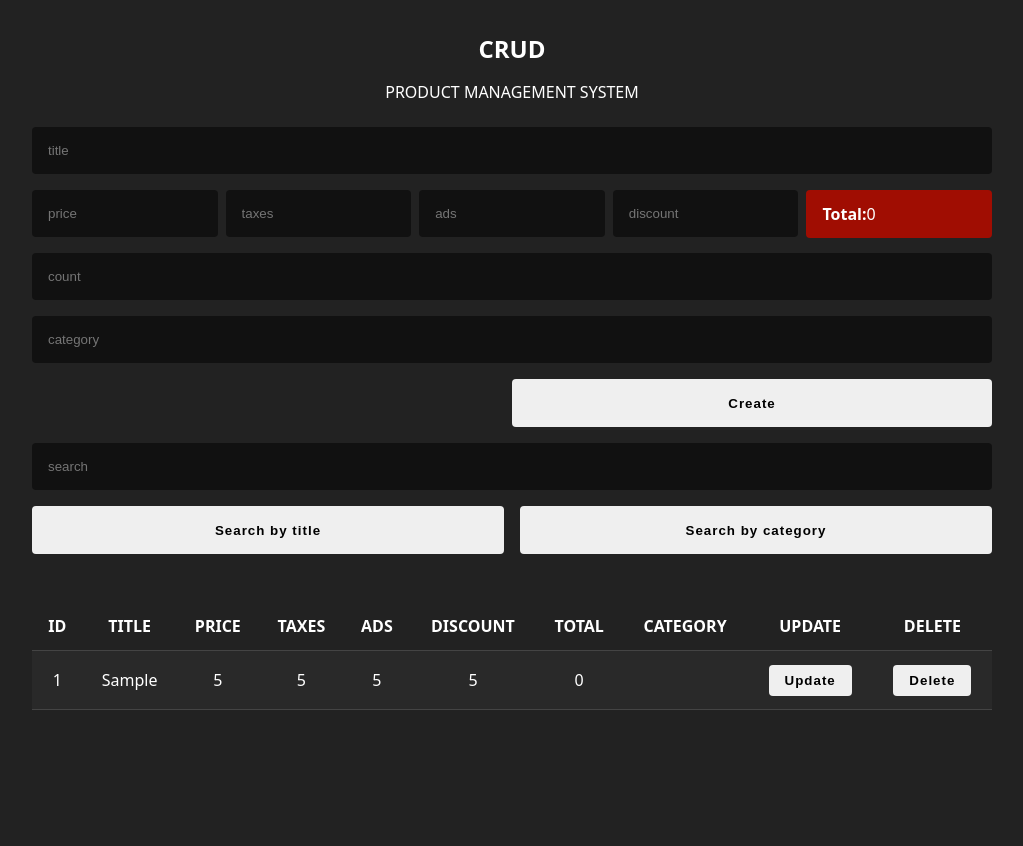
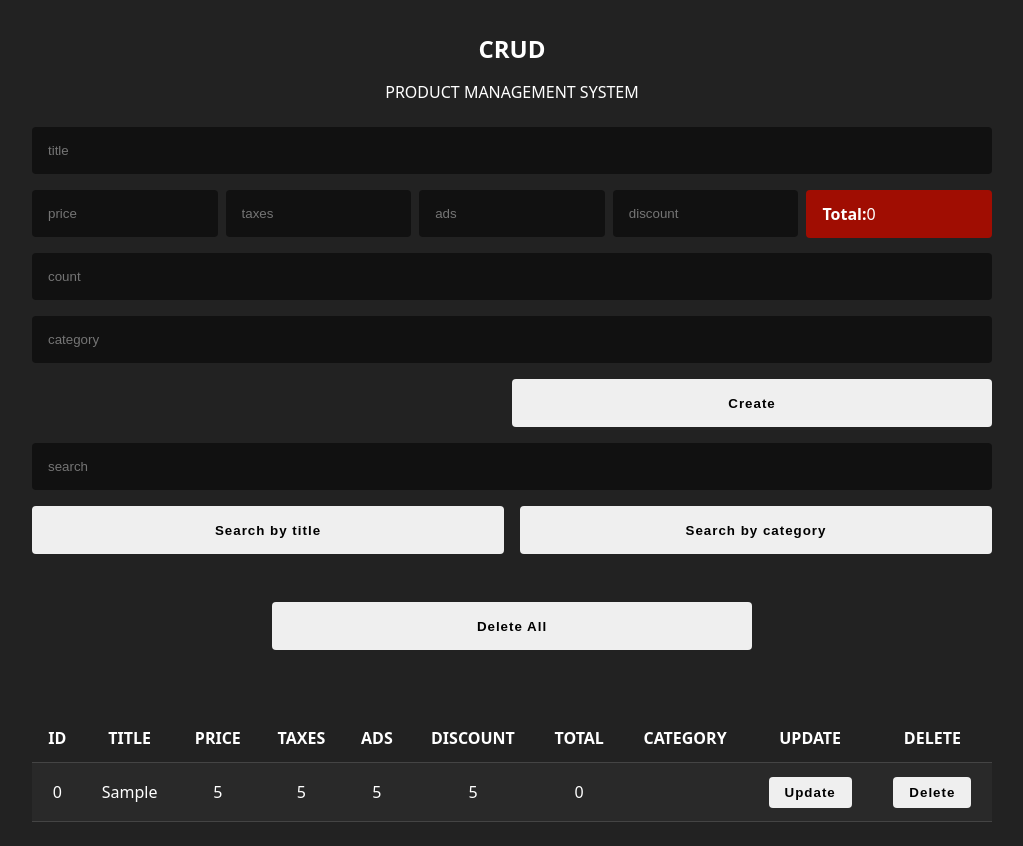
Before and after one commit to billalben/product-management-system-js, a plain HTML site: page index.html in a window 1280 px wide. Both pictures are taken after typing "Sample", "5", "5", "5", "5", "Sample" into the empty fields and a click on the button "Create". Shown: the whole page, without its empty margins (128-1151 px from the left). Before the commit the page ends 800 px from the top, so only its background shows below. Drawn offline with Linux system fonts and the light colour scheme.

Commit message:
Delete functionality

```diff
--- a/index.html
+++ b/index.html
@@ -63,6 +63,10 @@
           </div>
         </div>
 
+        <div>
+          <button class="btn-delete-all" data-delete-all>Delete All</button>
+        </div>
+
         <div class="products">
           <table>
             <thead>
--- a/script.js
+++ b/script.js
@@ -9,6 +9,8 @@ const $totalPrice = document.querySelector("[data-total-price]");
 const $countInput = document.querySelector("[data-input-count]");
 const $categoryInput = document.querySelector("[data-input-category]");
 const $submitBtn = document.querySelector("[data-submit-btn]");
+const $tableBody = document.querySelector("tbody");
+const $deleteAllBtn = document.querySelector("[data-delete-all]");
 
 const getTotalPrice = () => {
   if ($priceInput.value === "") {
@@ -46,13 +48,15 @@ const clearData = () => {
 };
 
 const showData = () => {
-  if (dataProducts.length === 0) return;
-  let $tableBody = document.querySelector("tbody");
+  if (dataProducts.length === 0) {
+    $deleteAllBtn.style.display = "none";
+    return;
+  }
 
-  dataProducts.forEach((product, index) => {
+  dataProducts.forEach((product, id) => {
     let table = `
       <tr>
-        <td>${index + 1}</td>
+        <td>${id}</td>
         <td>${product.title}</td>
         <td>${product.price}</td>
         <td>${product.taxes}</td>
@@ -64,13 +68,15 @@ const showData = () => {
           <button data-update>Update</button>
         </td>
         <td>
-          <button data-delete>Delete</button>
+          <button onclick="deleteProduct(id)" data-delete>Delete</button>
         </td>
       </tr>
     `;
 
     $tableBody.innerHTML += table;
   });
+
+  $deleteAllBtn.style.display = "block";
 };
 
 $submitBtn.addEventListener("click", () => {
@@ -98,9 +104,26 @@ $submitBtn.addEventListener("click", () => {
   localStorage.setItem("products", JSON.stringify(dataProducts));
 
   clearData();
+  clearTableBody();
   showData();
-
-  console.log(newProduct);
 });
 
 showData();
+
+const deleteProduct = (id) => {
+  dataProducts.splice(id, 1);
+  localStorage.setItem("products", JSON.stringify(dataProducts));
+
+  clearTableBody();
+  showData();
+};
+
+const clearTableBody = () => {
+  $tableBody.innerHTML = "";
+};
+
+$deleteAllBtn.addEventListener("click", () => {
+  localStorage.removeItem("products");
+  clearTableBody();
+  dataProducts = [];
+});
--- a/style.css
+++ b/style.css
@@ -92,9 +92,16 @@ input:focus {
   font-weight: bold;
 }
 
-.btn-create {
+.btn-create,
+.btn-delete-all {
   width: 50%;
   height: 48px;
+}
+
+.btn-delete-all {
+  margin-inline: auto;
+  margin-block: 3rem;
+  display: none;
 }
 
 .btn-create,
@@ -113,7 +120,8 @@ table button[data-update]:hover {
   color: #fff;
 }
 
-table button[data-delete]:hover {
+table button[data-delete]:hover,
+.btn-delete-all:hover {
   background-color: #a00d02;
   color: #fff;
 }
```
